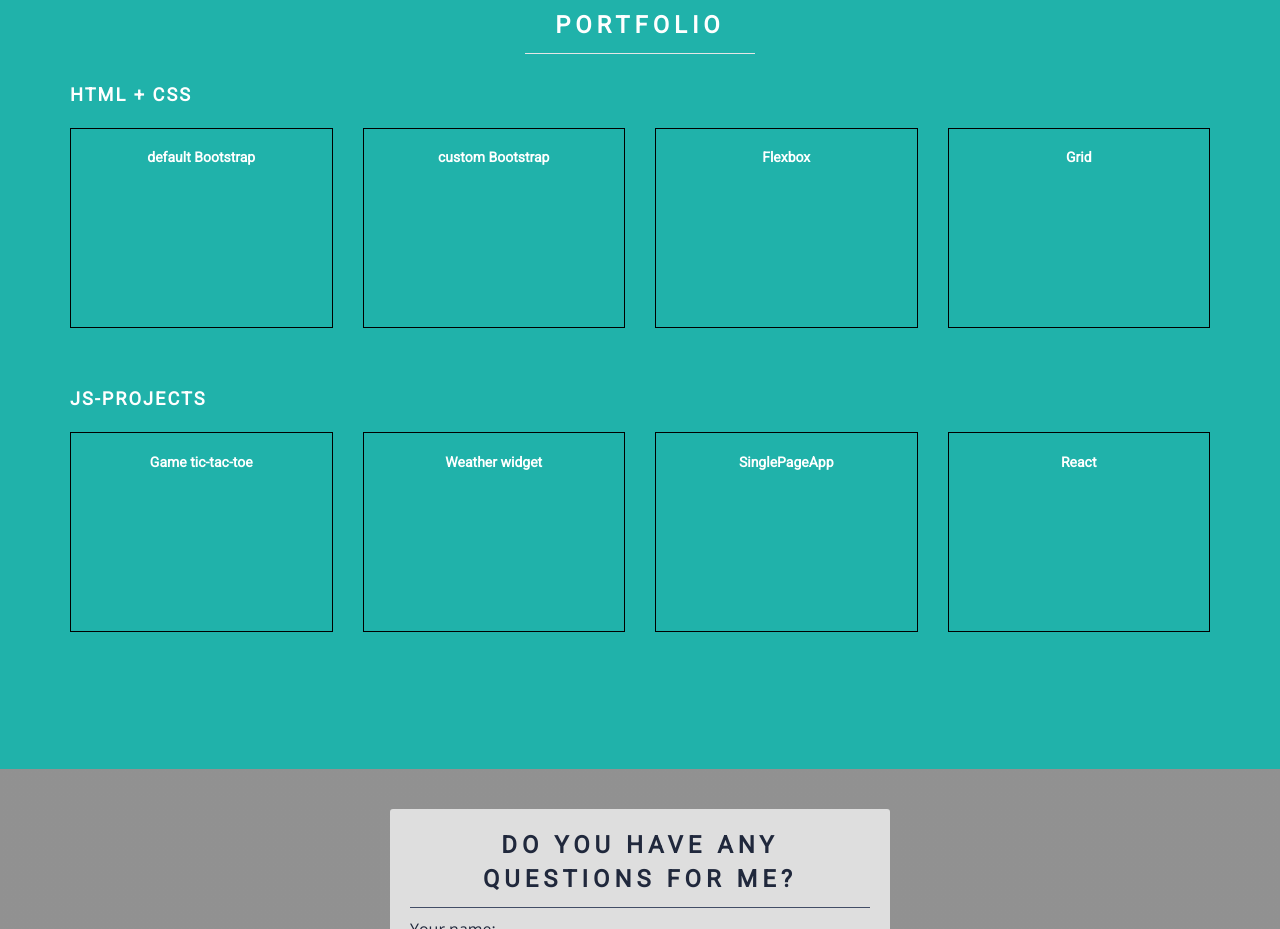
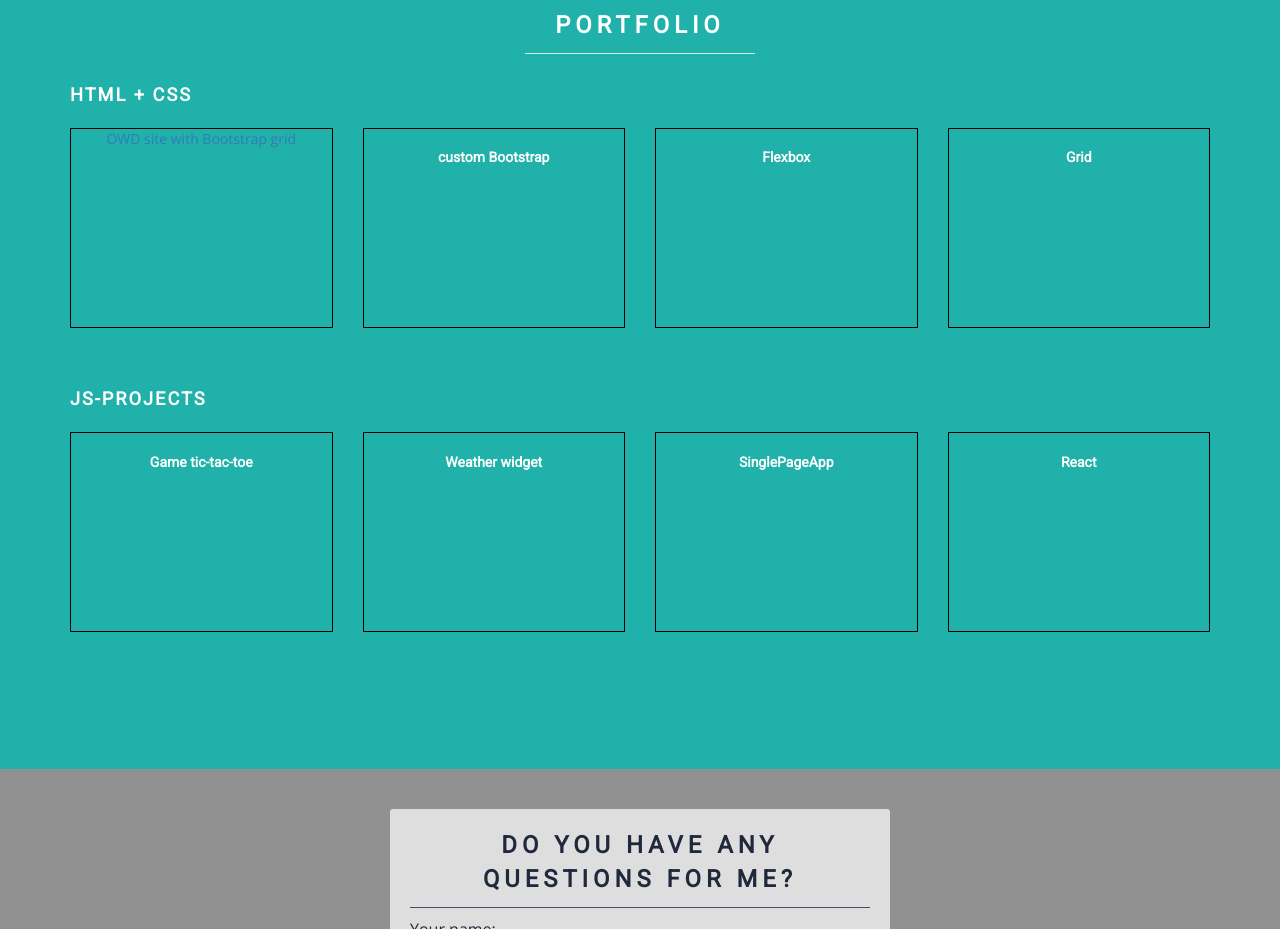
Before and after one commit to AlksAlena/alksalena.github.io, a plain HTML site: page index.html in a window 1280 px wide. Shown: the part 1480-2409 px from the top of the page. Drawn offline with nearby package versions, Linux system fonts and the light colour scheme.

Commit message:
Refactoring indentation & added link to OWD project

```diff
--- a/index.html
+++ b/index.html
@@ -83,7 +83,7 @@
         <h3>Html + Css</h3>
         <div class="col-md-3 col-sm-6">
           <div class="portfolio_item">
-			<h4>default Bootstrap</h4>
+            <a href="owd">OWD site with Bootstrap grid</a>
           </div>
         </div>
         <div class="col-md-3 col-sm-6">
```
Lines whose indentation alone changed are shown as unchanged.
